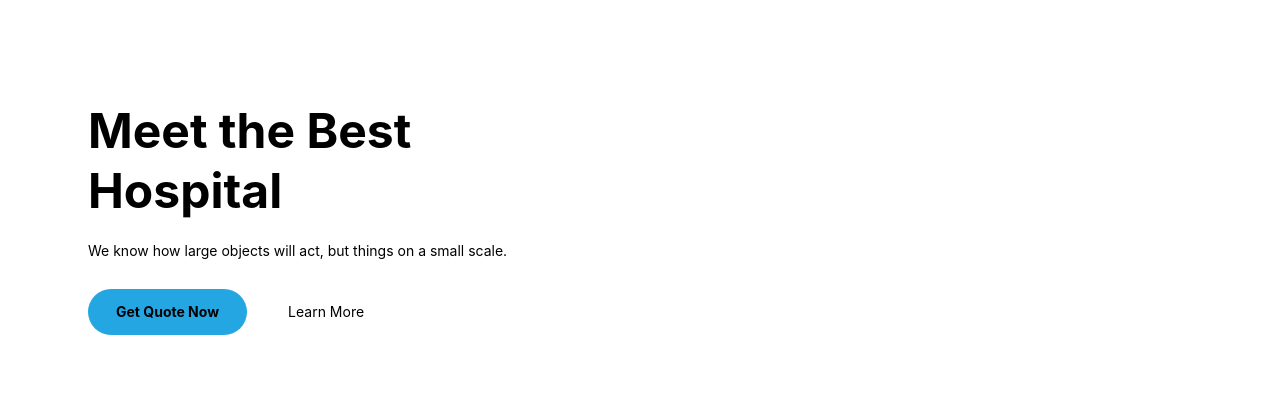
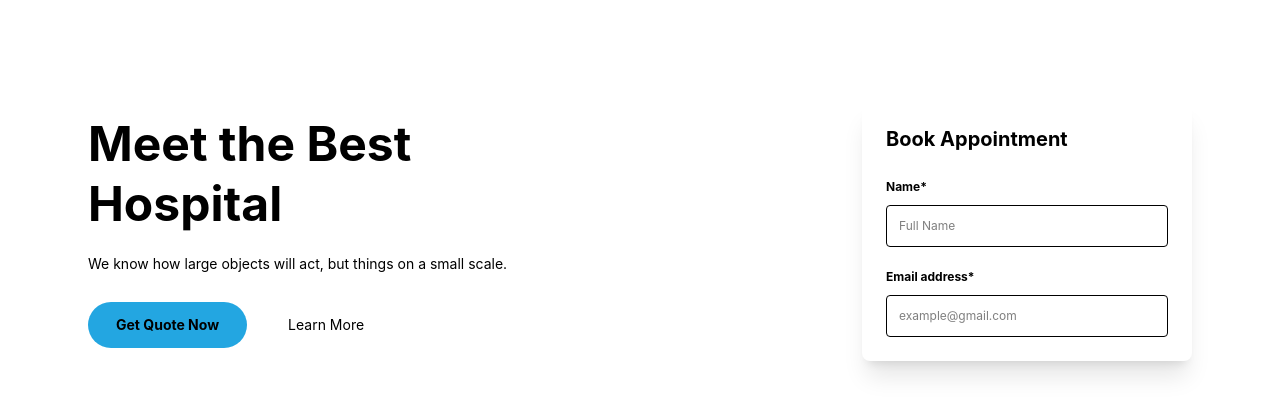
Before and after one commit to karoljungli9-byte/vacation, a website: page index.html in a window 1280 px wide. Shown: the part 67-482 px from the top of the page. Drawn offline with Linux system fonts and the light colour scheme.

Commit message:
vacation6

```diff
--- a/index.html
+++ b/index.html
@@ -74,3 +74,33 @@
                 </div>
 
             </div>
+            <div class="bg-white rounded-lg p-6 shadow-xl
+                        lg:w-[330px] lg:ml-auto">
+
+                <h2 class="text-xl font-bold">
+                    Book Appointment
+                </h2>
+
+                <div class="mt-5 space-y-4">
+
+                    <div>
+                        <label class="text-xs font-bold">
+                            Name*
+                        </label>
+
+                        <input
+                            type="text"
+                            placeholder="Full Name"
+                            class="w-full mt-2 p-3 border rounded text-xs">
+                    </div>
+
+                    <div>
+                        <label class="text-xs font-bold">
+                            Email address*
+                        </label>
+
+                        <input
+                            type="email"
+                            placeholder="example@gmail.com"
+                            class="w-full mt-2 p-3 border rounded text-xs">
+                    </div>
```
Also changed, not shown: src/output.css.
